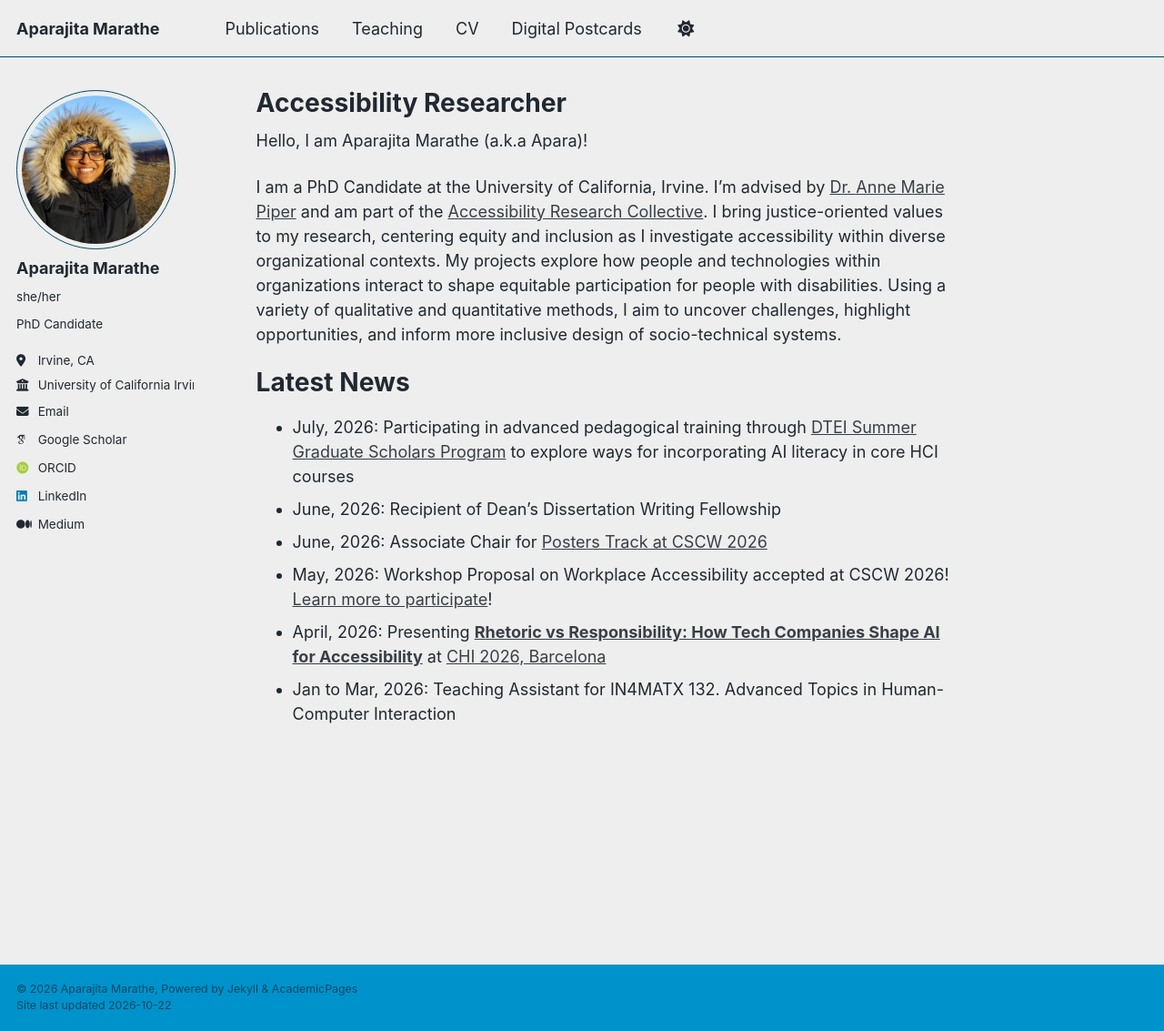
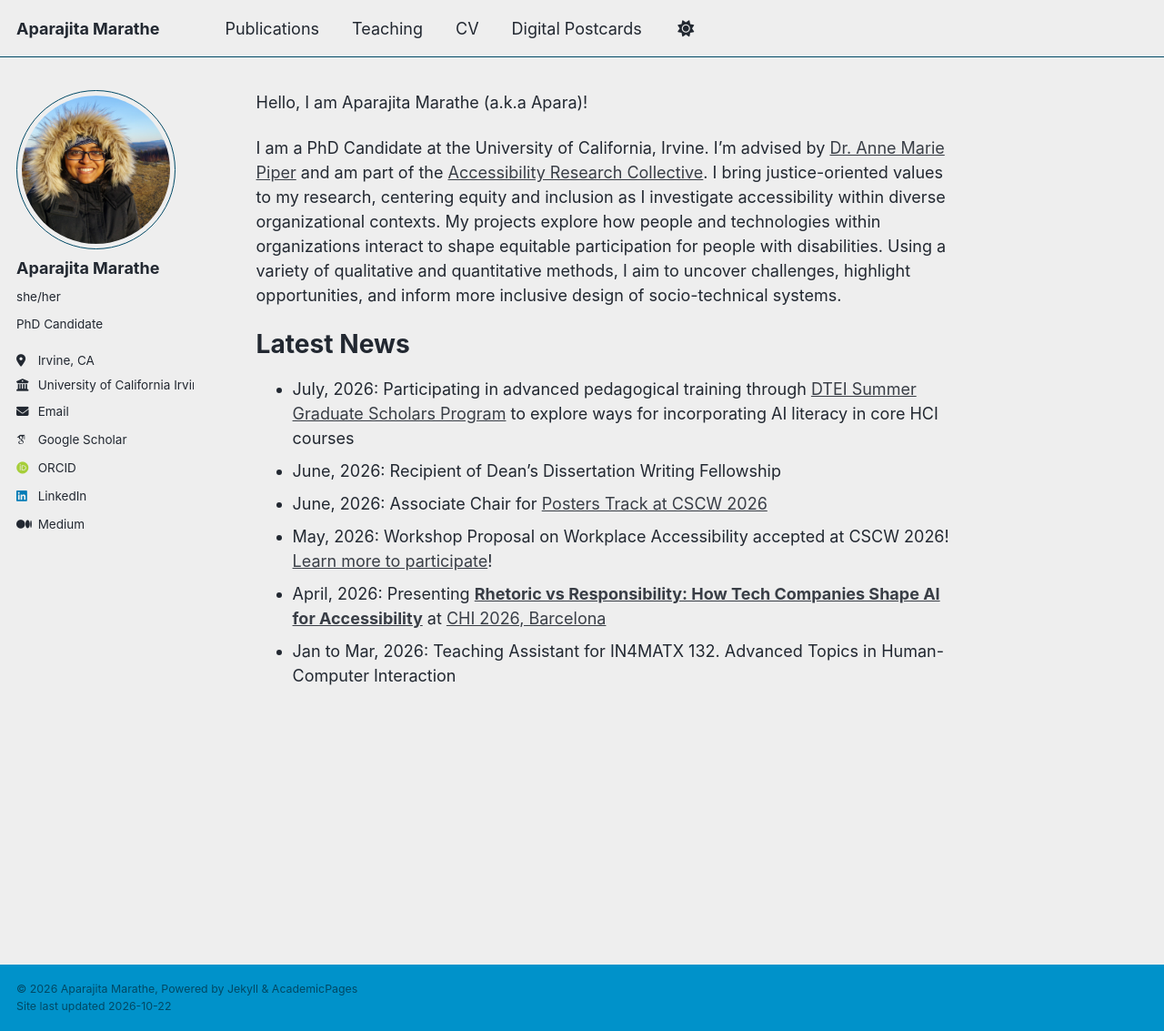
Before and after one commit to aparajitamarathe/aparajitamarathe.github.io, a Jekyll site: the page built from _pages/about.md, in a window 1280 px wide and 1133 px high. Shown: the whole window at 91% size. Built offline with Jekyll 4.4.1, drawn with Linux system fonts in a browser that asks for light colours; some web fonts are replaced.

Commit message:
Remove title from about page

```diff
--- a/_pages/about.md
+++ b/_pages/about.md
@@ -1,6 +1,5 @@
 ---
 permalink: /
-title: "Accessibility Researcher"
 author_profile: true
 redirect_from:
   - /about/
```
